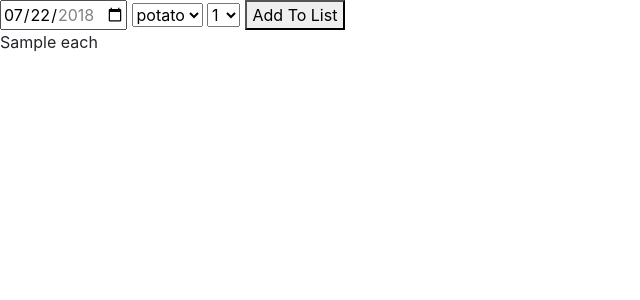
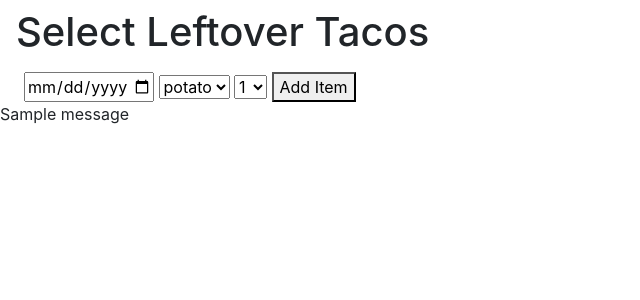
Before and after one commit to patthrasher/taco-site, a Django app: template taco/tacoapp/templates/tacoapp/index.html in a window 1280 px wide. Shown: the top 300 px of the page, without its empty margins (0-640 px from the left). Run offline with Django 3.2, Linux system fonts and the light colour scheme; the template is opened without the code that fills it: most values are stand-ins (such as "Sample title", 1, 10 or a date in 2020); one stand-in notice (Sample message) is shown.

Commit message:
edited date format, added messages to views.py, bootstrap css index.html

```diff
--- a/taco/tacoapp/templates/tacoapp/base.html
+++ b/taco/tacoapp/templates/tacoapp/base.html
@@ -8,7 +8,7 @@
     <!-- Bootstrap CSS -->
     <link rel="stylesheet" href="https://cdn.jsdelivr.net/npm/bootstrap@4.5.3/dist/css/bootstrap.min.css" integrity="sha384-TX8t27EcRE3e/ihU7zmQxVncDAy5uIKz4rEkgIXeMed4M0jlfIDPvg6uqKI2xXr2" crossorigin="anonymous">
 
-    <title>Hello, world!</title>
+    <title>Taco Waste</title>
   </head>
   <body>
 
--- a/taco/tacoapp/templates/tacoapp/index.html
+++ b/taco/tacoapp/templates/tacoapp/index.html
@@ -3,11 +3,12 @@
 {% block content %}
 
 <div>
-  <form method="POST">
+  <h1 class="ml-3 mt-2">Select Leftover Tacos</h1>
+  <form class="ml-4 mt-3" method="POST">
     {% csrf_token %}
     <input type="date" name="date"
-       value="2018-07-22"
-       min="2018-01-01" max="2018-12-31">
+       value="{{ today }}"
+       min="2020-01-01" max="2030-12-31">
 
     <select name="item">
       <option value="potato">potato</option>
@@ -21,16 +22,21 @@
       <option value="5">5</option>
     </select>
 
-    <button type="submit">Add To List</button>
+    <button type="submit">Add Item</button>
   </form>
 
+  {% if messages %}
+    {% for message in messages %}
+      {{ message }}
+    {% endfor %}
+  {% endif %}
 
 
-  {% if all_items %}
+  <!-- {% if all_items %}
     {% for each in all_items %}
       {{ each }}
     {% endfor %}
-  {% endif %}
+  {% endif %} -->
 </div>
 
 {% endblock %}
```
Also changed, not shown: taco/tacoapp/views.py (+12 -3 lines).
